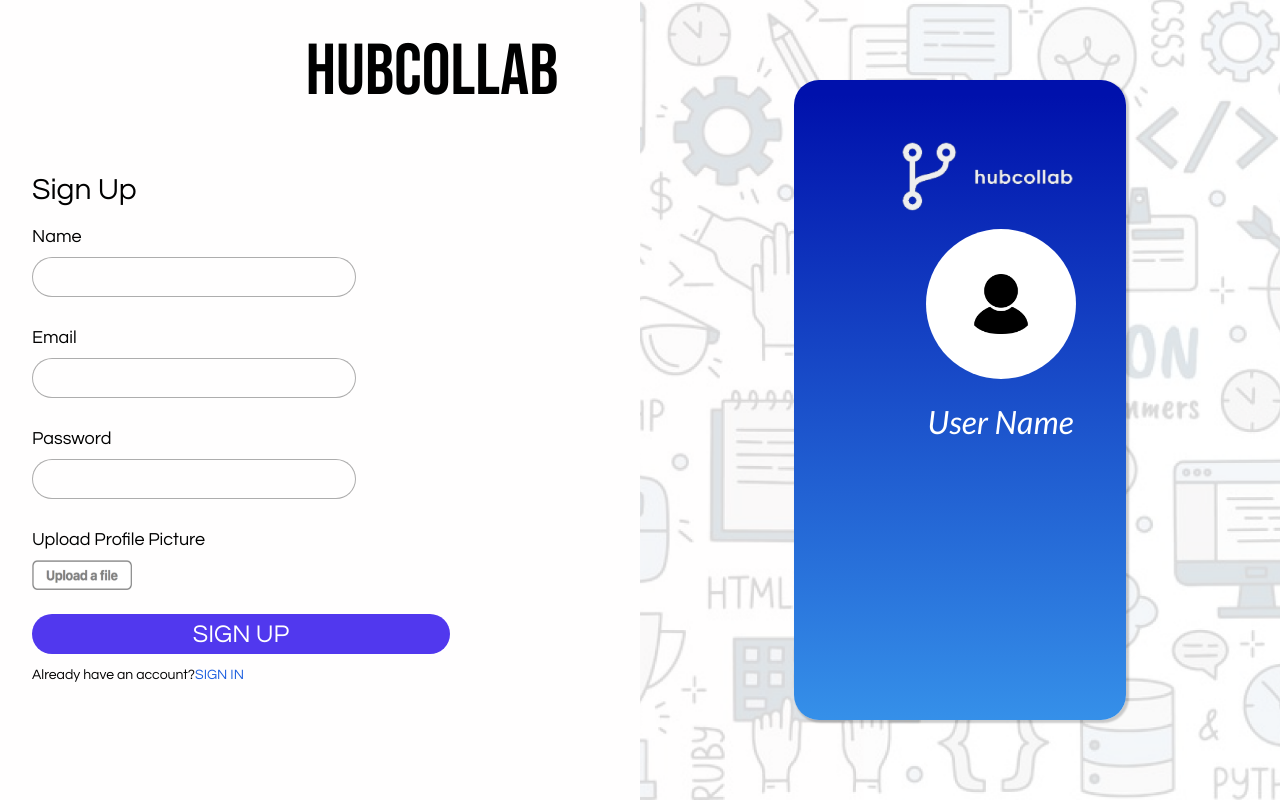
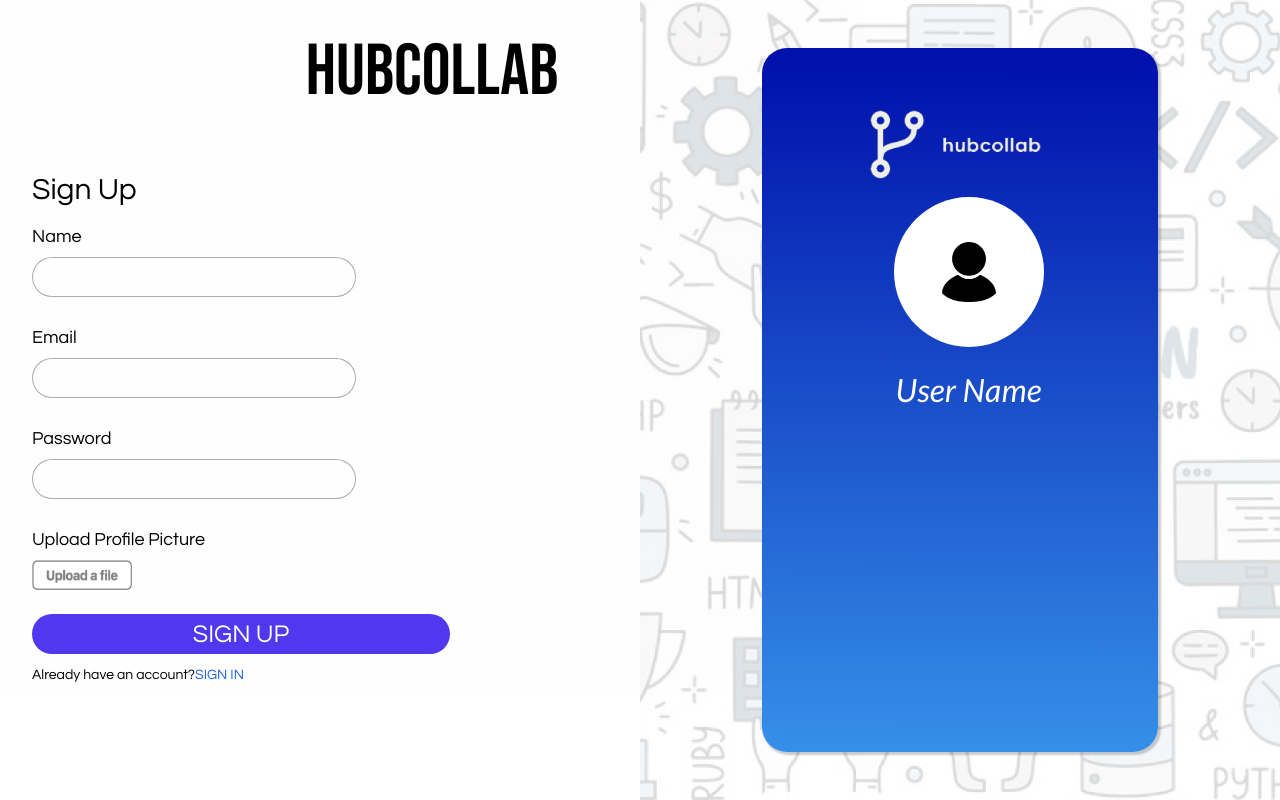
Before and after one commit to VanshKela/Hub-Collab, a React (Create React App) app in the folder hub-collab/: page /sign-up in a window 1280 px wide. Built offline with nearby package versions, Linux system fonts and the light colour scheme.

Commit message:
Fixed card background

```diff
--- a/hub-collab/src/Screens/signup.css
+++ b/hub-collab/src/Screens/signup.css
@@ -98,7 +98,7 @@
 }
 
 .cardContainer {
-    position: sticky;
+    position: fixed;
     right: 0%;
     left:50%;
     top:0%;
--- a/hub-collab/src/components/card.css
+++ b/hub-collab/src/components/card.css
@@ -11,7 +11,6 @@
   height: 80vh;
   padding: 2em;
   background: linear-gradient(180.13deg, #0011AC 2.37%, #3794EB 103.13%);
-  box-sizing: border-box;
   box-shadow: 2px 2px 2px 1px rgba(0, 0, 0, 0.2);
   border-radius: 25px;
 }
```
